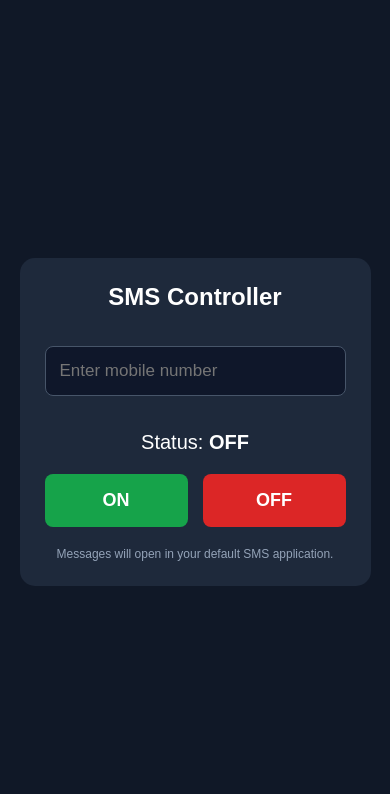
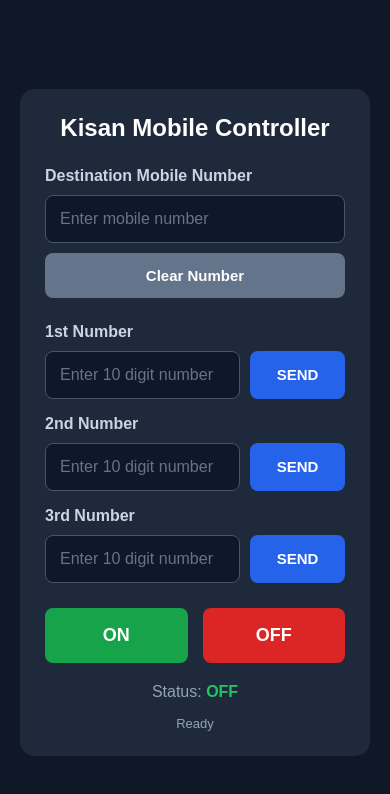
Before and after one commit to manitharunreddy/kisan-mobile-starter, a plain HTML site: page index.html in a window 390 px wide. Drawn offline with Linux system fonts and the light colour scheme.

Commit message:
Rename SMS Controller to Kisan Mobile Controller

```diff
--- a/index.html
+++ b/index.html
@@ -5,7 +5,7 @@
     <meta charset="UTF-8">
     <meta name="viewport" content="width=device-width, initial-scale=1.0">
 
-    <title>SMS Controller</title>
+    <title>Kisan Mobile Controller</title>
 
     <style>
         * {
@@ -14,36 +14,44 @@
 
         body {
             margin: 0;
-            font-family: Arial, sans-serif;
-            background: #101827;
-            color: white;
+            padding: 20px;
+            min-height: 100vh;
 
             display: flex;
             justify-content: center;
             align-items: center;
 
-            min-height: 100vh;
+            font-family: Arial, sans-serif;
+
+            background: #101827;
+            color: white;
         }
 
         .container {
-            width: 90%;
-            max-width: 400px;
+            width: 100%;
+            max-width: 420px;
+
             padding: 25px;
 
             background: #1e293b;
             border-radius: 15px;
-
-            text-align: center;
         }
 
         h2 {
+            text-align: center;
             margin-top: 0;
+            margin-bottom: 25px;
+        }
+
+        h3 {
+            font-size: 16px;
+            margin-bottom: 10px;
+            color: #cbd5e1;
         }
 
         input {
             width: 100%;
             padding: 14px;
-            margin: 15px 0;
 
             border: 1px solid #475569;
             border-radius: 8px;
@@ -51,7 +59,7 @@
             background: #0f172a;
             color: white;
 
-            font-size: 17px;
+            font-size: 16px;
             outline: none;
         }
 
@@ -59,59 +67,109 @@
             border-color: #3b82f6;
         }
 
-        .status {
-            margin: 20px 0;
-            font-size: 20px;
+        input::placeholder {
+            color: #64748b;
         }
 
-        #status {
-            font-weight: bold;
+        .section {
+            margin-bottom: 25px;
         }
 
-        .buttons {
+        .phone-actions {
             display: flex;
-            gap: 15px;
+            gap: 10px;
+            margin-top: 10px;
         }
 
         button {
-            flex: 1;
-            padding: 16px;
+            padding: 14px;
 
             border: none;
             border-radius: 8px;
 
             color: white;
-            font-size: 18px;
+            font-size: 15px;
             font-weight: bold;
 
             cursor: pointer;
         }
 
         button:active {
-            transform: scale(0.96);
+            transform: scale(0.97);
         }
 
-        .on {
+        .clear-btn {
+            background: #64748b;
+            flex: 1;
+        }
+
+        .number-group {
+            display: flex;
+            gap: 10px;
+            margin-bottom: 15px;
+        }
+
+        .number-group input {
+            flex: 1;
+            min-width: 0;
+        }
+
+        .send-btn {
+            width: 95px;
+            background: #2563eb;
+        }
+
+        .buttons {
+            display: flex;
+            gap: 15px;
+            margin-top: 25px;
+        }
+
+        .on-btn,
+        .off-btn {
+            flex: 1;
+            padding: 17px;
+            font-size: 18px;
+        }
+
+        .on-btn {
             background: #16a34a;
         }
 
-        .off {
+        .off-btn {
             background: #dc2626;
         }
 
-        .on:hover {
-            background: #15803d;
+        .status {
+            text-align: center;
+            margin-top: 20px;
+            font-size: 16px;
+            color: #94a3b8;
         }
 
-        .off:hover {
-            background: #b91c1c;
+        #status {
+            font-weight: bold;
+            color: #22c55e;
         }
 
-        .info {
-            margin-top: 20px;
+        .message {
+            text-align: center;
+            font-size: 13px;
             color: #94a3b8;
-            font-size: 12px;
+            margin-top: 15px;
         }
+
+        @media (max-width: 360px) {
+            .number-group {
+                gap: 6px;
+            }
+
+            .send-btn {
+                width: 75px;
+                font-size: 13px;
+            }
+        }
+
     </style>
 
 </head>
@@ -120,9 +178,15 @@
 
     <div class="container">
 
-        <h2>SMS Controller</h2>
+        <h2>Kisan Mobile Controller</h2>
 
-        <!-- Mobile Number -->
+
+        <!-- DESTINATION MOBILE NUMBER -->
+
+        <div class="section">
+
+            <h3>Destination Mobile Number</h3>
+
             <input
                 type="tel"
                 id="phone"
@@ -130,78 +194,264 @@
                 autocomplete="tel"
             >
 
-        <!-- Current Status -->
-        <div class="status">
-            Status:
-            <span id="status">OFF</span>
+            <div class="phone-actions">
+
+                <button
+                    class="clear-btn"
+                    onclick="clearPhone()"
+                >
+                    Clear Number
+                </button>
+
             </div>
 
-        <!-- ON/OFF Buttons -->
+        </div>
+
+
+        <!-- THREE CONFIGURATION NUMBERS -->
+
+        <div class="section">
+
+            <h3>1st Number</h3>
+
+            <div class="number-group">
+
+                <input
+                    type="tel"
+                    id="number1"
+                    placeholder="Enter 10 digit number"
+                    maxlength="10"
+                    inputmode="numeric"
+                >
+
+                <button
+                    class="send-btn"
+                    onclick="sendNumber(1)"
+                >
+                    SEND
+                </button>
+
+            </div>
+
+
+            <h3>2nd Number</h3>
+
+            <div class="number-group">
+
+                <input
+                    type="tel"
+                    id="number2"
+                    placeholder="Enter 10 digit number"
+                    maxlength="10"
+                    inputmode="numeric"
+                >
+
+                <button
+                    class="send-btn"
+                    onclick="sendNumber(2)"
+                >
+                    SEND
+                </button>
+
+            </div>
+
+
+            <h3>3rd Number</h3>
+
+            <div class="number-group">
+
+                <input
+                    type="tel"
+                    id="number3"
+                    placeholder="Enter 10 digit number"
+                    maxlength="10"
+                    inputmode="numeric"
+                >
+
+                <button
+                    class="send-btn"
+                    onclick="sendNumber(3)"
+                >
+                    SEND
+                </button>
+
+            </div>
+
+        </div>
+
+
+        <!-- ON / OFF BUTTONS -->
+
         <div class="buttons">
 
-            <button class="on" onclick="sendSMS('ON')">
+            <button
+                class="on-btn"
+                onclick="sendCommand('ON')"
+            >
                 ON
             </button>
 
-            <button class="off" onclick="sendSMS('OFF')">
+            <button
+                class="off-btn"
+                onclick="sendCommand('OFF')"
+            >
                 OFF
             </button>
 
         </div>
 
-        <div class="info">
-            Messages will open in your default SMS application.
+
+        <!-- STATUS -->
+
+        <div class="status">
+
+            Status: <span id="status">OFF</span>
+
+        </div>
+
+        <div class="message" id="message">
+            Ready
         </div>
 
     </div>
 
+
     <script>
 
-        // Get HTML elements
+        // HTML Elements
+
         const phoneInput = document.getElementById("phone");
+
         const statusText = document.getElementById("status");
 
-        // Load previously saved mobile number
-        phoneInput.value = localStorage.getItem("mobileNumber") || "";
+        const messageText = document.getElementById("message");
 
-        // Save mobile number whenever it changes
+
+        // Load saved destination number
+
+        phoneInput.value =
+            localStorage.getItem("destinationNumber") || "";
+
+
+        // Save destination number automatically
+
         phoneInput.addEventListener("input", function () {
 
-            localStorage.setItem("mobileNumber", this.value);
+            localStorage.setItem(
+                "destinationNumber",
+                this.value
+            );
 
         });
 
-        // Send SMS
-        function sendSMS(command) {
 
-            // Get mobile number
+        // Clear saved destination number
+
+        function clearPhone() {
+
+            localStorage.removeItem("destinationNumber");
+
+            phoneInput.value = "";
+
+            alert("Destination number cleared!");
+
+        }
+
+
+        // Validate destination number
+
+        function validatePhone() {
+
             const phone = phoneInput.value.trim();
 
-            // Validate mobile number
             if (!phone) {
 
-                alert("Please enter mobile number");
+                alert("Please enter destination mobile number");
 
                 phoneInput.focus();
 
-                return;
+                return false;
+
             }
 
-            // Update status
+            return phone;
+
+        }
+
+
+        // Open default SMS application
+
+        function openSMS(phone, command) {
+
+            const smsURL =
+                `sms:${phone}?body=${encodeURIComponent(command)}`;
+
+            window.location.href = smsURL;
+
+            messageText.textContent =
+                "Opening SMS application...";
+
+        }
+
+
+        // Send ON / OFF commands
+
+        function sendCommand(command) {
+
+            const phone = validatePhone();
+
+            if (!phone) return;
+
             statusText.textContent = command;
 
-            // Update status color
             statusText.style.color =
                 command === "ON" ? "#22c55e" : "#ef4444";
 
-            // Prepare normal SMS URL
-            const smsURL =
-                `sms:${phone}?body=${encodeURIComponent(command)}`;
-
-            // Open default Android SMS application
-            window.location.href = smsURL;
+            openSMS(phone, command);
 
         }
+
+
+        // Send configured numbers
+
+        function sendNumber(number) {
+
+            const phone = validatePhone();
+
+            if (!phone) return;
+
+            const input = document.getElementById(
+                "number" + number
+            );
+
+            const enteredNumber = input.value.trim();
+
+            // Validate exactly 10 digits
+
+            if (!/^\d{10}$/.test(enteredNumber)) {
+
+                alert(
+                    "Please enter a valid 10 digit number for " +
+                    number + "st/nd/rd input"
+                );
+
+                input.focus();
+
+                return;
+
+            }
+
+            // Prepare command
+
+            const command =
+                `@${number}C${enteredNumber}#`;
+
+            // Open normal SMS application
+
+            openSMS(phone, command);
+
+        }
+
 
     </script>
 
```
Lines whose indentation alone changed are shown as unchanged.
